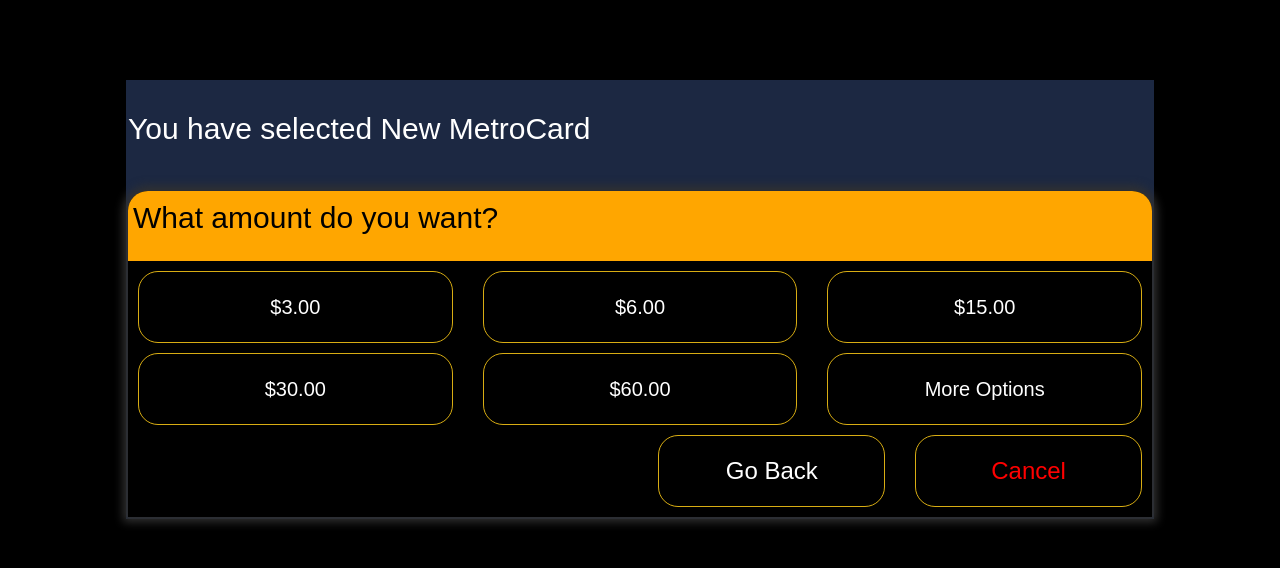
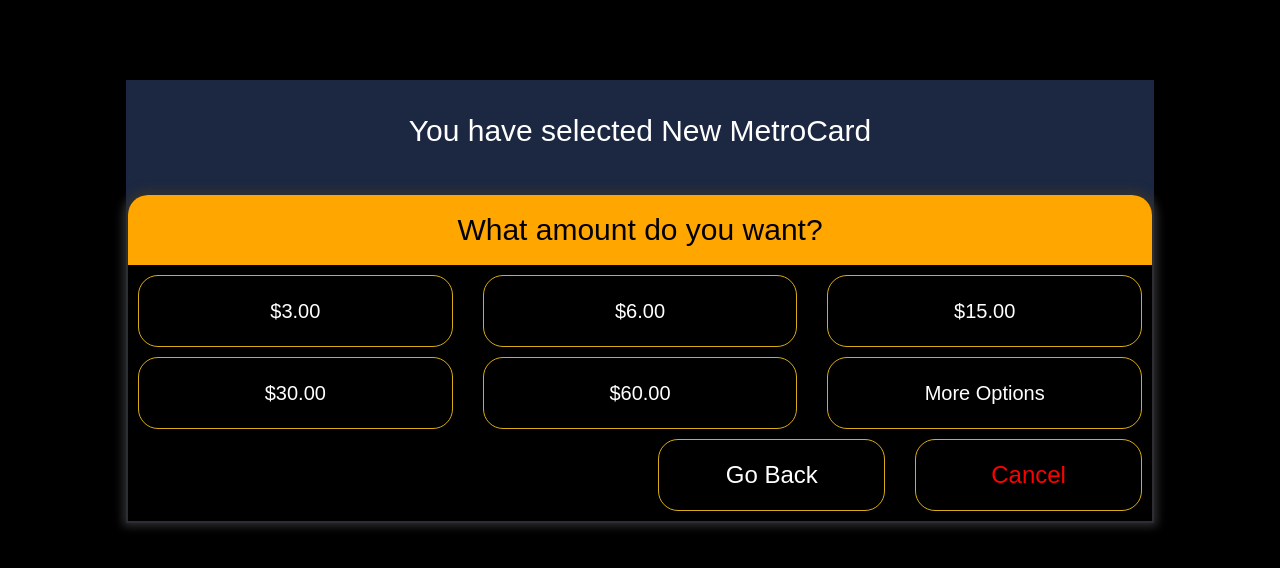
Before and after one commit to xerxismuliro/Uidesign, a plain HTML site: page hms/metroCad/index.html in a window 1280 px wide. Drawn offline with Linux system fonts and the light colour scheme.

Commit message:
3nd  commit

```diff
--- a/hms/metroCad/assessts/metro.css
+++ b/hms/metroCad/assessts/metro.css
@@ -33,6 +33,14 @@
     max-width: 80%;
 }
 
+.ActualmCadpDiv{
+    display: flex;
+    flex-direction: row;
+    justify-content: center;
+    align-items: center;
+    padding: 2px;
+}
+
 
 #metroCad p {
     font-size: 30px;
@@ -57,6 +65,9 @@
 }
 
 .mCadmenuHeader {
+    display: flex;
+    justify-content: center;
+    align-items: center;
     height: 50px;
     padding: 10px 5px;
     background-color: #ffa600;
@@ -113,7 +124,6 @@
     justify-content: center;
     align-items: center;
     height: 50px;
-    /* width: 10%; */
     padding: 10px;
     margin: 0 10px;
     border: 1px solid #d8ad13;
--- a/hms/metroCad/index.html
+++ b/hms/metroCad/index.html
@@ -11,7 +11,7 @@
     <div id="metroCad">
 
     <div class="ActualmCad">
-        <p>You have selected New MetroCard</p>
+        <div class="ActualmCadpDiv"><p>You have selected New MetroCard</p></div>
         <div class="metroCad">
             <div class="mCadmenuHeader"><p id="amountp">What amount do you want?</p></div>
             <div class="mCadAll">
```
Also changed, not shown: 1 other file.
